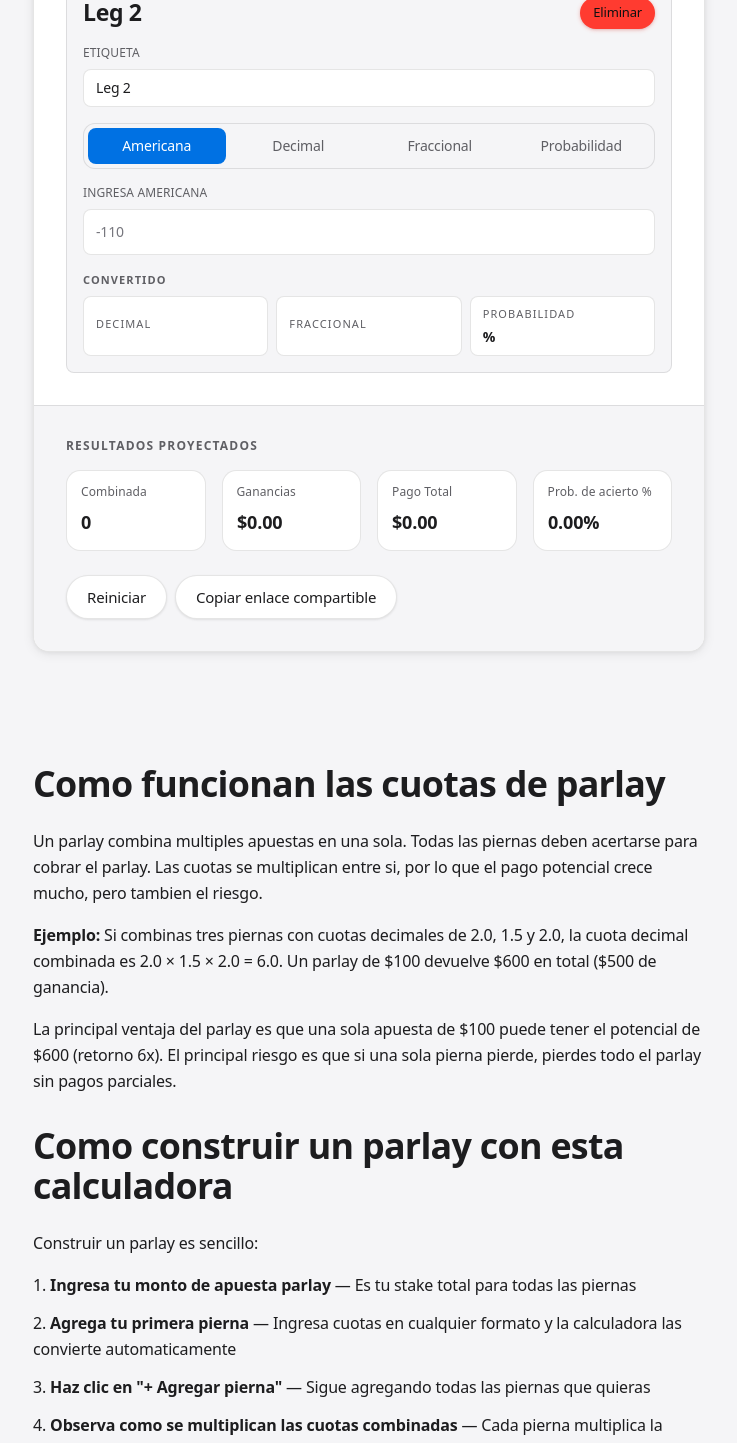
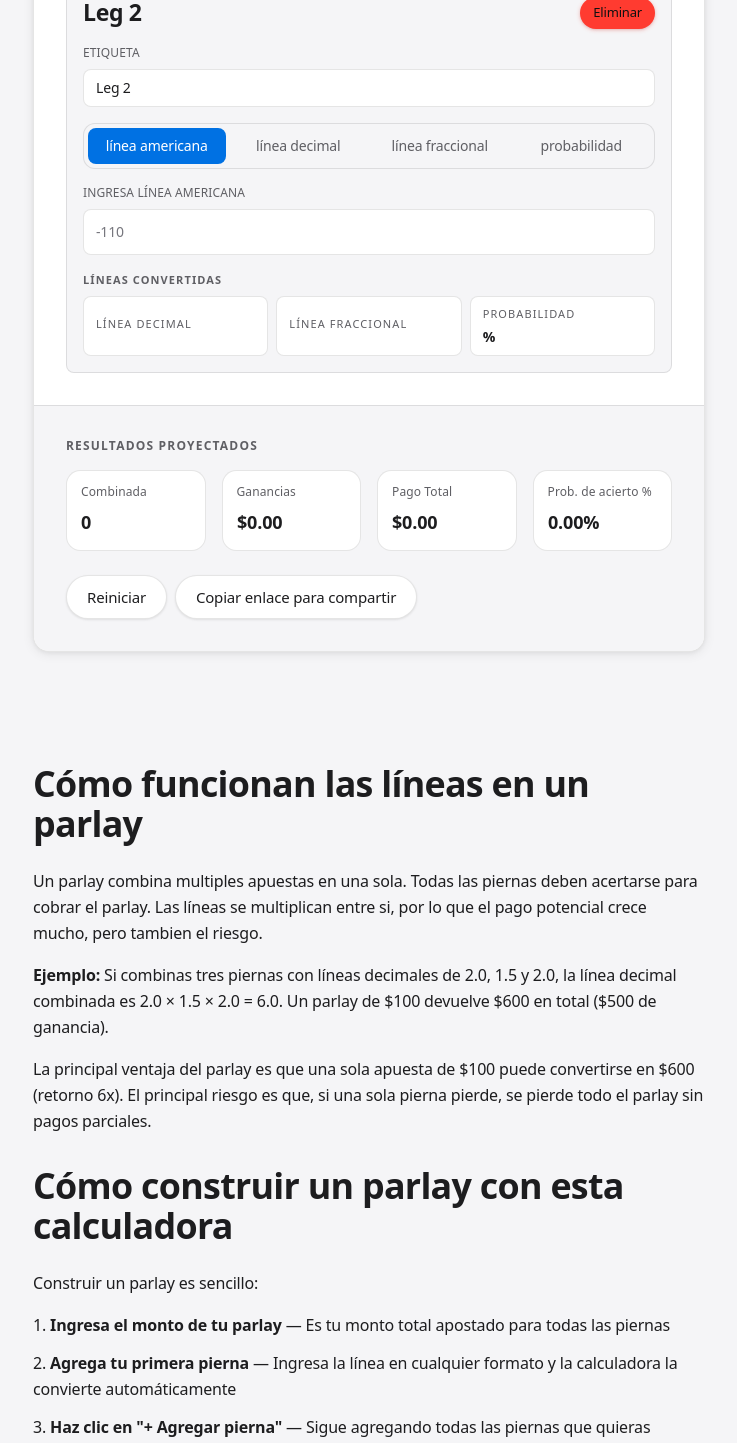
Before and after one commit to osbelmorell/betting-calculator, a Next.js app: page /es/parlay in a window 1280 px wide. Shown: the part 1140-2583 px from the top of the page, without its empty margins (271-1008 px from the left). Built offline with nearby package versions, Linux system fonts and the light colour scheme.

Commit message:
fix: correct Spanish translations and improve wording for clarity

```diff
--- a/app/content/calculatorContent.ts
+++ b/app/content/calculatorContent.ts
@@ -178,7 +178,7 @@ export const singleCalculatorContent: Record<Locale, SingleCalculatorContent> =
         },
         {
           question: 'What is implied probability?',
-          answer: 'Implied probability is the conversion of betting odds into a percentage representing the likelihood of an outcome. For example, -110 American odds implies approximately 52.38% probability.',
+          answer: 'Implied probability is the conversión of betting odds into a percentage representing the likelihood of an outcome. For example, -110 American odds implies approximately 52.38% probability.',
         },
         {
           question: 'How do I convert American odds to decimal?',
@@ -190,57 +190,57 @@ export const singleCalculatorContent: Record<Locale, SingleCalculatorContent> =
   es: {
     ui: {
       title: 'Calculadora de Apuesta Simple',
-      subtitle: 'Elige un formato de cuota, ingresa una vez y mira como se convierten los demas al instante.',
-      cardTitle: 'Cuotas y Monto',
-      betAmount: 'Monto de Apuesta',
-      betAmountAria: 'Monto de apuesta simple en dolares',
+      subtitle: 'Elige un formato de apuestas, introduce un valor y mira como se convierten las demás al instante.',
+      cardTitle: 'Apuesta y Líneas',
+      betAmount: 'Monto de la Apuesta',
+      betAmountAria: 'Monto de apuesta simple en dólares',
       results: 'Resultados Proyectados',
       winnings: 'Ganancias',
       payout: 'Pago Total',
       winPct: 'Prob. de acierto %',
       reset: 'Reiniciar',
       resetAria: 'Restablecer valores de la calculadora de apuesta simple',
-      howToTitle: 'Como usar la calculadora de apuesta simple',
-      oddsFormatsTitle: 'Entender los formatos de cuotas',
+      howToTitle: 'Cómo usar la calculadora de apuesta simple',
+      oddsFormatsTitle: 'Entender los diferentes formatos de apuestas',
       faqTitle: 'Preguntas frecuentes',
       shareLabel: 'apuesta simple',
       howToIntro: 'Nuestra calculadora de apuesta simple te ayuda a calcular al instante tus ganancias potenciales y el pago total. Ya sea que apuestes moneyline, spread o totales, sigue estos pasos:',
       howToSteps: [
-        ['Ingresa tu monto de apuesta', 'Escribe la cantidad que planeas apostar en dolares'],
-        ['Elige un formato de cuotas', 'Selecciona entre Americana, Decimal, Fraccional o Probabilidad implicita'],
-        ['Ingresa las cuotas', 'Escribe tus cuotas en el formato que prefieras'],
-        ['Mira los resultados al instante', 'Consulta automaticamente tus ganancias potenciales, pago total y probabilidad de acierto'],
+        ['Ingresa tu monto de apuesta', 'Escribe la cantidad que planeas apostar en dólares'],
+        ['Elige un formato de apuestas', 'Selecciona entre línea americana, decimal, fraccional o probabilidad implícita'],
+        ['Ingresa la línea', 'Escribe la línea en el formato que prefieras'],
+        ['Mira los resultados al instante', 'Consulta automáticamente tus ganancias potenciales, pago total y probabilidad de acierto'],
       ],
-      howToOutro: 'La calculadora convierte automaticamente tus cuotas a los demas formatos para que veas el panorama completo sin importar el formato que use tu casa de apuestas.',
-      oddsIntro: 'Diferentes casas de apuestas y mercados usan distintos formatos de cuotas. Esto es lo que significa cada uno:',
+      howToOutro: 'La calculadora convierte automáticamente tus líneas a los demás formatos para que veas el panorama completo sin importar el formato que use tu casa de apuestas.',
+      oddsIntro: 'Guía sobre los precios de las apuestas: esto es lo que significa cada formato.',
       oddsSections: [
-        ['Cuotas Americanas (Moneyline)', 'Muestran cuanto debes apostar para ganar $100 cuando son negativas, o cuanto ganas con $100 cuando son positivas. Ejemplo: -150 significa apostar $150 para ganar $100; +150 significa que $100 ganan $150.'],
-        ['Cuotas Decimales', 'Muestran el retorno total por cada $1 apostado, incluyendo tu stake original. Ejemplo: 2.50 significa que una apuesta de $100 devuelve $250 en total ($150 de ganancia).'],
-        ['Cuotas Fraccionales', 'Son comunes en Reino Unido y Europa. Muestran la ganancia en relacion con el stake. Ejemplo: 5/2 significa que una apuesta de $2 gana $5 y devuelve $7 en total.'],
-        ['Probabilidad Implicita', 'Expresa las cuotas como un porcentaje de probabilidad de ganar. Ejemplo: 52% implica que ganarias aproximadamente la mitad de apuestas comparables a largo plazo.'],
+        ['Línea Americana (Moneyline)', 'Muestra cuanto debes apostar para ganar $100 cuando es negativa, o cuanto ganas con $100 cuando es positiva. Ejemplo: -150 significa apostar $150 para ganar $100; +150 significa que $100 ganan $150.'],
+        ['Línea Decimal', 'Muestra el retorno total por cada $1 apostado, incluyendo tu apuesta original. Ejemplo: 2.50 significa que una apuesta de $100 devuelve $250 en total ($150 de ganancia).'],
+        ['Línea Fraccional', 'Es común en Reino Unido y Europa. Muestra la ganancia en relación con el monto apostado. Ejemplo: 5/2 significa que una apuesta de $2 gana $5 y devuelve $7 en total.'],
+        ['Probabilidad Implicita', 'Expresa la línea como una probabilidad de ganar en porcentaje. Ejemplo: 52% implica que ganarías aproximadamente la mitad de apuestas comparables a largo plazo.'],
       ],
       faqItems: [
-        ['Cual es la diferencia entre pago total y ganancias?', 'Ganancias = solo beneficio neto (sin contar la apuesta original). Pago total = retorno completo incluyendo tu apuesta original. Si apuestas $100 a cuota decimal 2.0: ganancias = $100 y pago total = $200.'],
-        ['Que significa +150 en cuotas americanas?', '+150 significa que si apuestas $100, ganas $150 de beneficio para un pago total de $250. Las cuotas americanas positivas muestran cuanto beneficio genera una apuesta de $100. Mientras mas alto el numero, menos probable considera la casa que ocurra el resultado.'],
-        ['Como convierto cuotas americanas a decimales?', 'Para cuotas positivas: (Americana ÷ 100) + 1. Para cuotas negativas: (100 ÷ |Americana|) + 1. O simplemente usa esta calculadora para convertir al instante entre todos los formatos.'],
-        ['Que es la probabilidad implicita?', 'La probabilidad implicita convierte las cuotas en el porcentaje de posibilidad de ganar que estima la casa de apuestas. Una cuota americana -110 implica aproximadamente 52.38% de probabilidad. Es la frecuencia con la que deberias ganar si hicieras la misma apuesta muchas veces.'],
+        ['Cual es la diferencia entre pago total y ganancias?', 'Ganancias = solo beneficio neto (sin contar la apuesta original). Pago total = retorno completo incluyendo tu apuesta original. Si apuestas $100 a línea decimal 2.0: ganancias = $100 y pago total = $200.'],
+        ['Que significa +150 en línea americana?', '+150 significa que si apuestas $100, ganas $150 de beneficio para un pago total de $250. Las líneas americanas positivas muestran cuanto beneficio genera una apuesta de $100. Mientras más alto el numero, menos probable considera la casa que ocurra el resultado.'],
+        ['Cómo convierto línea americana a decimal?', 'Para líneas positivas: (Americana ÷ 100) + 1. Para líneas negativas: (100 ÷ |Americana|) + 1. O simplemente usa esta calculadora para convertir al instante entre todos los formatos.'],
+        ['Que es la probabilidad implícita?', 'La probabilidad implícita convierte las líneas en el porcentaje de posibilidad de ganar que estima la casa de apuestas. Una línea americana -110 implica aproximadamente 52.38% de probabilidad. Es la frecuencia con la que deberías ganar si hicieras la misma apuesta muchas veces.'],
       ],
     },
     seo: {
-      title: 'Calculadora de Apuesta Simple | Conversor de Cuotas Gratis',
-      description: 'Calculadora de apuesta simple rapida y gratis. Calcula pagos, ganancias y probabilidad implicita al instante. Convierte entre cuotas americanas, fraccionales, decimales y porcentaje.',
+      title: 'Calculadora de Apuesta Simple | Conversor de Líneas Gratis',
+      description: 'Calculadora de apuesta simple rápida y gratis. Calcula pagos, ganancias y probabilidad implícita al instante. Convierte entre líneas americanas, fraccionales, decimales y probabilidad.',
       faq: [
         {
-          question: 'Como uso la calculadora de apuesta simple?',
-          answer: 'Ingresa el monto de tu apuesta y las cuotas en cualquier formato (americano, decimal, fraccional o probabilidad implicita). La calculadora convierte al instante todos los formatos y muestra tus ganancias y pago potencial.',
+          question: 'Cómo uso la calculadora de apuesta simple?',
+          answer: 'Ingresa el monto de tu apuesta y la línea en cualquier formato (americana, decimal, fraccional o probabilidad implícita). La calculadora convierte al instante todos los formatos y muestra tus ganancias y pago potencial.',
         },
         {
-          question: 'Que es la probabilidad implicita?',
-          answer: 'La probabilidad implicita es la conversion de las cuotas a un porcentaje que representa la probabilidad de un resultado. Por ejemplo, cuotas americanas -110 implican aproximadamente 52.38% de probabilidad.',
+          question: 'Que es la probabilidad implícita?',
+          answer: 'La probabilidad implícita es la conversión de las líneas a un porcentaje que representa la probabilidad de un resultado. Por ejemplo, líneas americanas -110 implican aproximadamente 52.38% de probabilidad.',
         },
         {
-          question: 'Como convierto cuotas americanas a decimales?',
-          answer: 'Cuotas americanas positivas: (cuota americana / 100) + 1. Cuotas negativas: (100 / |cuota americana|) + 1. O usa esta calculadora para convertir al instante.',
+          question: 'Cómo convierto línea americana a decimal?',
+          answer: 'Línea americana positiva: (línea americana / 100) + 1. Línea americana negativa: (100 / |línea americana|) + 1. O usa esta calculadora para convertir al instante.',
         },
       ],
     },
@@ -315,10 +315,10 @@ export const parlayCalculatorContent: Record<Locale, ParlayCalculatorContent> =
   es: {
     ui: {
       title: 'Calculadora de Parlay',
-      subtitle: 'Construye parlays rapido: elige formato por pierna, ingresa una vez y obtiene pagos combinados en vivo.',
+      subtitle: 'Construye parlays rapido: elige un formato por pierna, ingresa una vez y obtienes pagos combinados al instante.',
       cardTitle: 'Apuesta y Piernas',
-      betAmount: 'Monto de Apuesta',
-      betAmountAria: 'Monto de apuesta parlay en dolares',
+      betAmount: 'Monto de la Apuesta',
+      betAmountAria: 'Monto de apuesta parlay en dólares',
       legs: 'Piernas del Parlay',
       addLeg: '+ Agregar pierna',
       addLegAria: 'Agregar una pierna al parlay',
@@ -334,44 +334,44 @@ export const parlayCalculatorContent: Record<Locale, ParlayCalculatorContent> =
       resetAria: 'Restablecer valores y piernas de la calculadora de parlay',
       leg: 'Pierna',
       legListAria: 'Lista de piernas del parlay',
-      howItWorks: 'Como funcionan las cuotas de parlay',
-      buildParlay: 'Como construir un parlay con esta calculadora',
+      howItWorks: 'Cómo funcionan las líneas en un parlay',
+      buildParlay: 'Cómo construir un parlay con esta calculadora',
       faq: 'Preguntas frecuentes sobre parlays',
-      howItWorksIntro: 'Un parlay combina multiples apuestas en una sola. Todas las piernas deben acertarse para cobrar el parlay. Las cuotas se multiplican entre si, por lo que el pago potencial crece mucho, pero tambien el riesgo.',
-      howItWorksExample: 'Si combinas tres piernas con cuotas decimales de 2.0, 1.5 y 2.0, la cuota decimal combinada es 2.0 × 1.5 × 2.0 = 6.0. Un parlay de $100 devuelve $600 en total ($500 de ganancia).',
-      howItWorksOutro: 'La principal ventaja del parlay es que una sola apuesta de $100 puede tener el potencial de $600 (retorno 6x). El principal riesgo es que si una sola pierna pierde, pierdes todo el parlay sin pagos parciales.',
+      howItWorksIntro: 'Un parlay combina multiples apuestas en una sola. Todas las piernas deben acertarse para cobrar el parlay. Las líneas se multiplican entre si, por lo que el pago potencial crece mucho, pero tambien el riesgo.',
+      howItWorksExample: 'Si combinas tres piernas con líneas decimales de 2.0, 1.5 y 2.0, la línea decimal combinada es 2.0 × 1.5 × 2.0 = 6.0. Un parlay de $100 devuelve $600 en total ($500 de ganancia).',
+      howItWorksOutro: 'La principal ventaja del parlay es que una sola apuesta de $100 puede convertirse en $600 (retorno 6x). El principal riesgo es que, si una sola pierna pierde, se pierde todo el parlay sin pagos parciales.',
       buildIntro: 'Construir un parlay es sencillo:',
       buildSteps: [
-        ['Ingresa tu monto de apuesta parlay', 'Es tu stake total para todas las piernas'],
-        ['Agrega tu primera pierna', 'Ingresa cuotas en cualquier formato y la calculadora las convierte automaticamente'],
+        ['Ingresa el monto de tu parlay', 'Es tu monto total apostado para todas las piernas'],
+        ['Agrega tu primera pierna', 'Ingresa la línea en cualquier formato y la calculadora la convierte automáticamente'],
         ['Haz clic en "+ Agregar pierna"', 'Sigue agregando todas las piernas que quieras'],
-        ['Observa como se multiplican las cuotas combinadas', 'Cada pierna multiplica la anterior y aumenta el pago potencial'],
+        ['Observa como se multiplican las líneas combinadas', 'Cada pierna multiplica la anterior y aumenta el pago potencial'],
         ['Elimina cualquier pierna', 'Si cambias de idea, puedes quitar esa pierna mientras quede al menos una'],
         ['Consulta tu pago combinado', 'Ve cuanto podrias ganar si todas las piernas aciertan'],
       ],
       faqItems: [
-        ['Que pasa si una pierna de mi parlay pierde?', 'Se pierde todo el parlay. En los parlays tradicionales no existen pagos parciales. Si aciertas 5 de 6 piernas, no cobras nada. Por eso los parlays son apuestas de alto riesgo y alta recompensa.'],
-        ['Cuantas piernas puedo agregar a un parlay?', 'Esta calculadora soporta piernas ilimitadas. La mayoria de las casas de apuestas limita los parlays entre 10 y 15 piernas. Cuantas mas piernas agregues, menor sera tu probabilidad de cobrar, pero mayor sera el pago potencial. Un parlay de 10 piernas a cuota decimal 2.0 devolveria 1024 veces tu apuesta.'],
-        ['Cual es la diferencia entre un parlay y un round-robin?', 'Un parlay combina todas las piernas en una sola apuesta, donde todo o nada depende del resultado. Un round-robin crea automaticamente varios parlays mas pequenos con tus piernas, por lo que puedes cobrar incluso si algunas fallan. Esta calculadora se enfoca en parlays simples.'],
-        ['Como calculo la probabilidad implicita de un parlay?', 'Convierte la cuota decimal combinada a probabilidad implicita con la formula: (1 ÷ cuota decimal combinada) × 100. Si tu cuota combinada es 6.0, la probabilidad implicita es (1 ÷ 6.0) × 100 = 16.67%. Esta calculadora lo muestra automaticamente.'],
-        ['Puedo compartir o guardar mi parlay?', 'Si. Haz clic en el boton de compartir para copiar un enlace con todas tus piernas y cuotas codificadas en la URL. Puedes enviarlo a otras personas o guardarlo para despues. La calculadora tambien guarda tu ultimo parlay localmente.'],
+        ['Que pasa si una pierna de mi parlay pierde?', 'Se pierde todo el parlay. En los parlays tradicionales no hay pagos parciales. Si aciertas 5 de 6 piernas, no cobras nada. Por eso los parlays son apuestas de alto riesgo y alta recompensa.'],
+        ['Cuantas piernas puedo agregar a un parlay?', 'Esta calculadora soporta piernas ilimitadas. La mayoria de las casas de apuestas limita los parlays entre 10 y 15 piernas. Cuantas más piernas agregues, menor sera tu probabilidad de cobrar, pero mayor sera el pago potencial. Un parlay de 10 piernas con línea decimal 2.0 devolveria 1024 veces tu apuesta.'],
+        ['Cual es la diferencia entre un parlay y un round-robin?', 'Un parlay combina todas las piernas en una sola apuesta, donde todo o nada depende del resultado. Un round-robin crea automáticamente varios parlays más pequenos con tus piernas, por lo que puedes cobrar incluso si algunas fallan. Esta calculadora se enfoca en parlays simples.'],
+        ['Cómo calculo la probabilidad implícita de un parlay?', 'Convierte la línea decimal combinada a probabilidad implícita con la formula: (1 ÷ línea decimal combinada) × 100. Si tu línea combinada es 6.0, la probabilidad implícita es (1 ÷ 6.0) × 100 = 16.67%. Esta calculadora lo muestra automáticamente.'],
+        ['Puedo compartir o guardar mi parlay?', 'Si. Haz clic en el botón de compartir para copiar un enlace con todas tus piernas y líneas guardadas en la URL. Puedes enviarlo a otras personas o guardarlo para después. La calculadora tambien guarda tu ultimo parlay localmente.'],
       ],
     },
     seo: {
       title: 'Calculadora de Parlay | Herramienta Gratis de Apuestas Multiples',
-      description: 'Crea y calcula parlays con piernas ilimitadas. Convierte el formato de cuotas de cada pierna, calcula cuotas combinadas, pagos y probabilidad de acierto. Calculadora de parlay gratis.',
+      description: 'Crea y calcula parlays con piernas ilimitadas. Convierte el formato de apuesta de cada pierna, calcula líneas combinadas, pagos y probabilidad de acierto. Calculadora de parlay gratis.',
       faq: [
         {
-          question: 'Como funcionan las cuotas de un parlay?',
-          answer: 'Las cuotas del parlay se multiplican entre si. Las cuotas decimales de cada pierna se multiplican para crear la cuota decimal combinada. Tus ganancias potenciales crecen con cada pierna agregada.',
+          question: 'Cómo funcionan las líneas de un parlay?',
+          answer: 'Las líneas del parlay se multiplican entre si. Las líneas decimales de cada pierna se multiplican para crear la línea decimal combinada. Tus ganancias potenciales crecen con cada pierna agregada.',
         },
         {
           question: 'Que pasa si una pierna de mi parlay pierde?',
-          answer: 'Si una sola pierna pierde, se pierde todo el parlay y tu stake. Por eso los parlays tienen mayor riesgo, pero tambien mayor recompensa potencial.',
+          answer: 'Si una sola pierna pierde, se pierde todo el parlay y tu apuesta. Por eso los parlays tienen mayor riesgo, pero tambien mayor recompensa potencial.',
         },
         {
           question: 'Cuantas piernas puedo agregar a un parlay?',
-          answer: 'Esta calculadora soporta piernas ilimitadas. Sin embargo, la mayoria de las casas de apuestas limita los parlays entre 10 y 15 piernas. Cuantas mas piernas agregues, mas dificil es acertar, pero mayor el pago potencial.',
+          answer: 'Esta calculadora soporta piernas ilimitadas. Sin embargo, la mayoria de las casas de apuestas limita los parlays entre 10 y 15 piernas. Cuantas más piernas agregues, más difícil es acertar, pero mayor el pago potencial.',
         },
       ],
     },
@@ -389,13 +389,13 @@ export const shareLinkButtonContent: Record<Locale, ShareLinkButtonCopy> = {
     failedLive: 'Share link copy failed.',
   },
   es: {
-    copied: 'Enlace compartible copiado al portapapeles.',
+    copied: 'Enlace para compartir copiado al portapapeles.',
     error: 'No se pudo copiar el enlace. Copia la URL de la pagina desde tu navegador.',
     idle: 'Copia un enlace que abre esta calculadora con tus valores actuales.',
-    button: 'Copiar enlace compartible',
-    buttonAria: 'Copiar un enlace compartible con los valores actuales de la calculadora',
-    copiedLive: 'Enlace compartible copiado.',
-    failedLive: 'Fallo al copiar el enlace compartible.',
+    button: 'Copiar enlace para compartir',
+    buttonAria: 'Copiar un enlace para compartir con los valores actuales de la calculadora',
+    copiedLive: 'Enlace para compartir copiado.',
+    failedLive: 'Fallo al copiar el enlace para compartir.',
   },
 };
 
@@ -415,17 +415,17 @@ export const oddsFieldsContent: Record<Locale, OddsFieldsCopy> = {
     },
   },
   es: {
-    selector: 'selector de formato de cuotas',
+    selector: 'selector de formato de apuestas',
     enter: 'Ingresa',
-    converted: 'Convertido',
-    switchInput: 'Cambiar campo activo de cuotas a',
+    converted: 'Líneas convertidas',
+    switchInput: 'Cambiar campo de línea a',
     inputFields: 'campos de entrada',
-    oddsLabel: 'cuotas',
+    oddsLabel: 'líneas',
     formats: {
-      american: { label: 'Americana', shortLabel: 'US', placeholder: '-110' },
-      decimal: { label: 'Decimal', shortLabel: 'Dec', placeholder: '1.909' },
-      fractional: { label: 'Fraccional', shortLabel: 'Frac', placeholder: '10/11' },
-      implied: { label: 'Probabilidad', shortLabel: 'Prob', placeholder: '52.38', suffix: '%' },
+      american: { label: 'línea americana', shortLabel: 'US', placeholder: '-110' },
+      decimal: { label: 'línea decimal', shortLabel: 'Dec', placeholder: '1.909' },
+      fractional: { label: 'línea fraccional', shortLabel: 'Frac', placeholder: '10/11' },
+      implied: { label: 'probabilidad', shortLabel: 'Prob', placeholder: '52.38', suffix: '%' },
     },
   },
 };
@@ -441,7 +441,7 @@ export const betAmountSliderContent: Record<Locale, BetAmountSliderCopy> = {
   es: {
     quickPresets: 'Montos rapidos de apuesta',
     setBetAmount: 'Fijar monto de apuesta en',
-    dollars: 'dolares',
+    dollars: 'dólares',
     range: 'Rango',
     slider: 'Control deslizante del monto de apuesta',
   },
@@ -462,12 +462,12 @@ export const globalCalcToggleContent: Record<Locale, GlobalCalcToggleCopy> = {
   es: {
     single: 'Simple',
     parlay: 'Parlay',
-    nav: 'Navegacion de calculadora',
+    nav: 'Navegación de calculadora',
     calcType: 'Tipo de calculadora',
     language: 'Idioma',
     localeNames: {
-      en: 'Ingles',
-      es: 'Espanol',
+      en: 'Inglés',
+      es: 'Español',
     },
   },
 };
```
